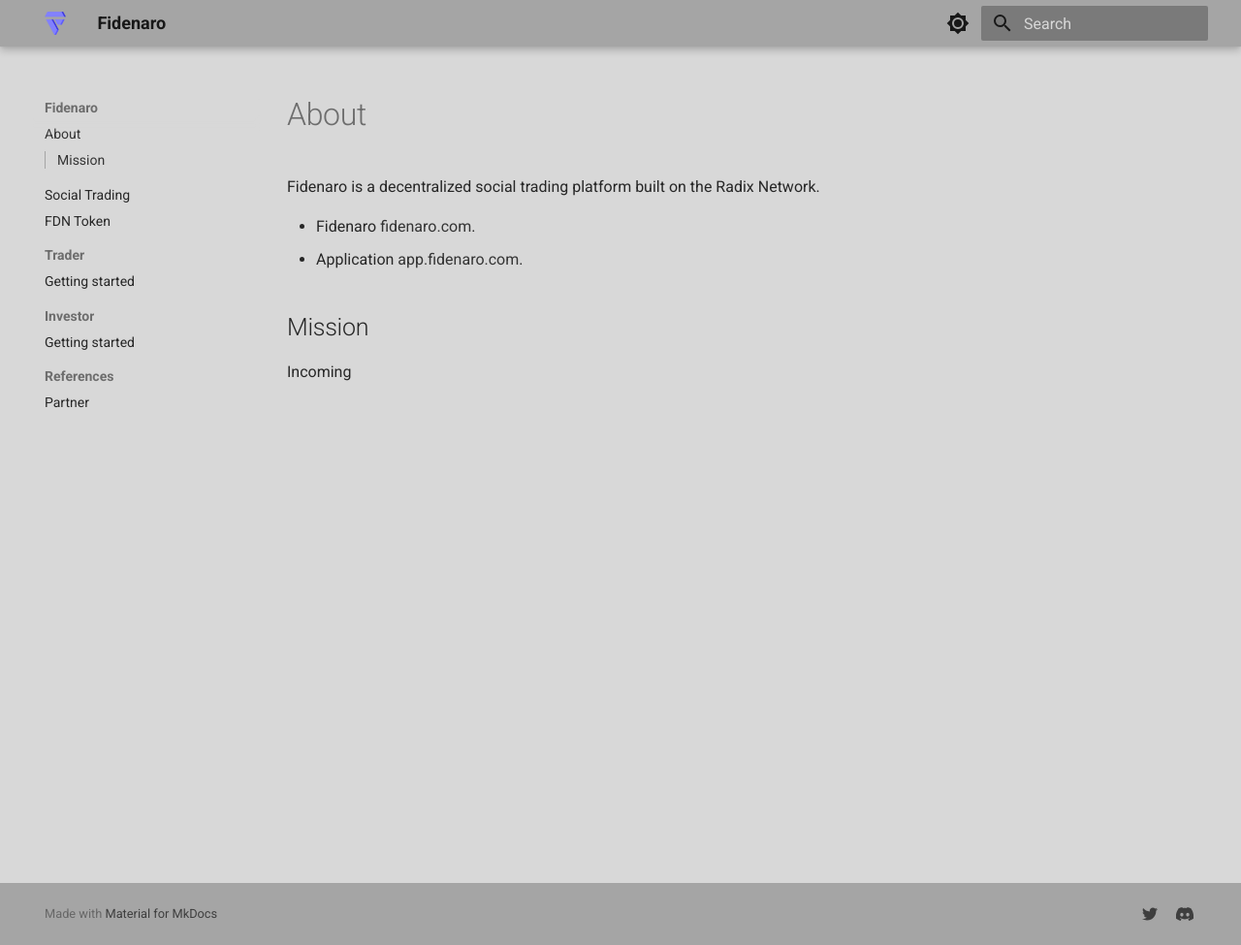
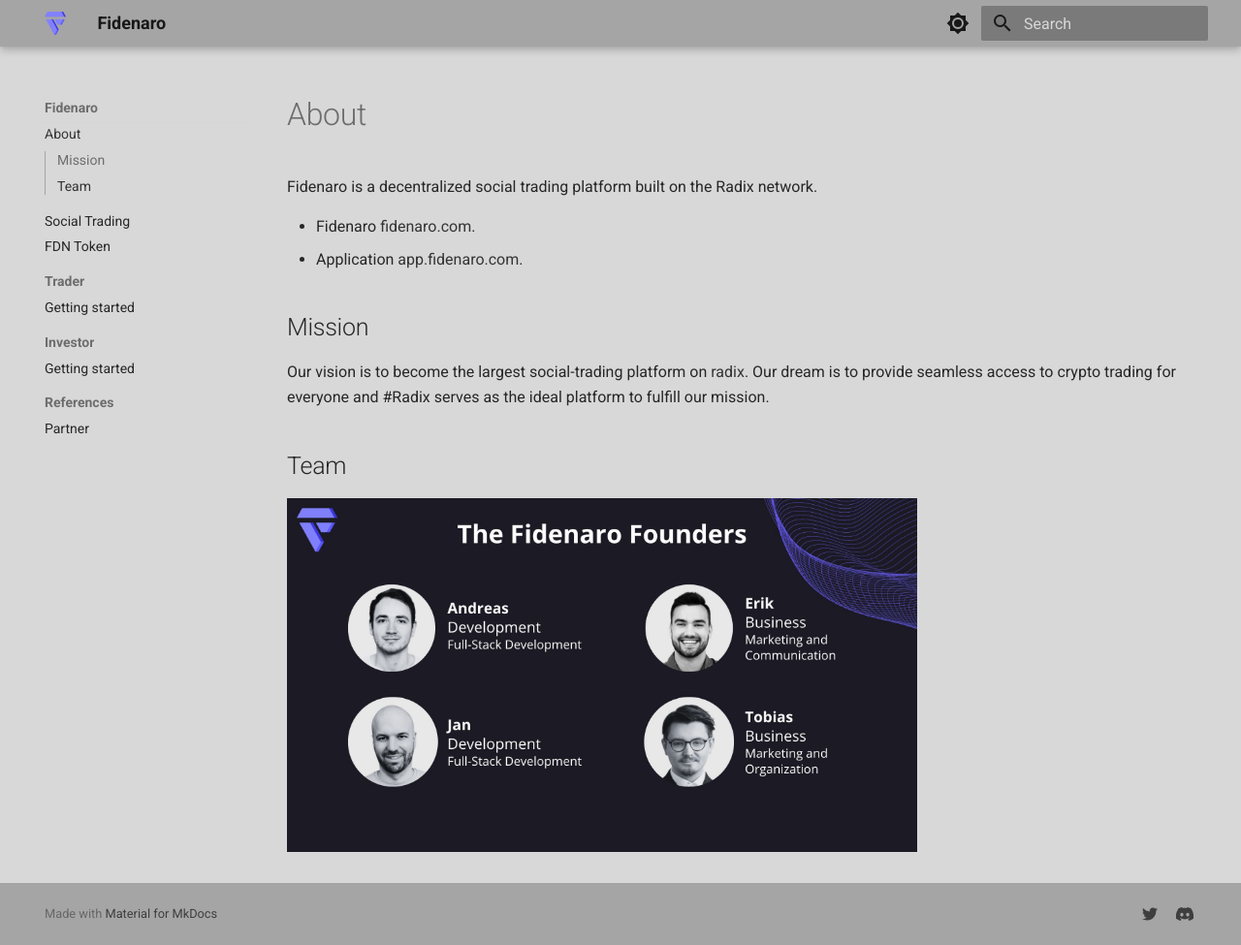
Before and after one commit to razi90/fidenaro-docs, an MkDocs documentation site: the page built from docs/index.md, in a window 1280 px wide and 975 px high. Shown: the whole window at 97% size. Built offline with MkDocs 1.6.1 and Material for MkDocs 9.7.7, drawn with Linux system fonts in a browser that asks for light colours.

Commit message:
Add team image.

```diff
--- a/docs/index.md
+++ b/docs/index.md
@@ -1,10 +1,15 @@
 # About
 
-Fidenaro is a decentralized social trading platform built on the Radix Network.
+Fidenaro is a decentralized social trading platform built on the Radix network.
 
 * Fidenaro [fidenaro.com](https://fidenaro.com).
 * Application [app.fidenaro.com](https://app.fidenaro.com).
 
 ## Mission
 
-Incoming
+Our vision is to become the largest social-trading platform on [radix](https://www.radixdlt.com/).
+Our dream is to provide seamless access to crypto trading for everyone and #Radix serves as the ideal platform to fulfill our mission.
+
+## Team
+
+<img src="/assets/team/team.png" alt="fintogether" width="650" >
```
Also changed, not shown: docs/assets/team/team.png (added).
